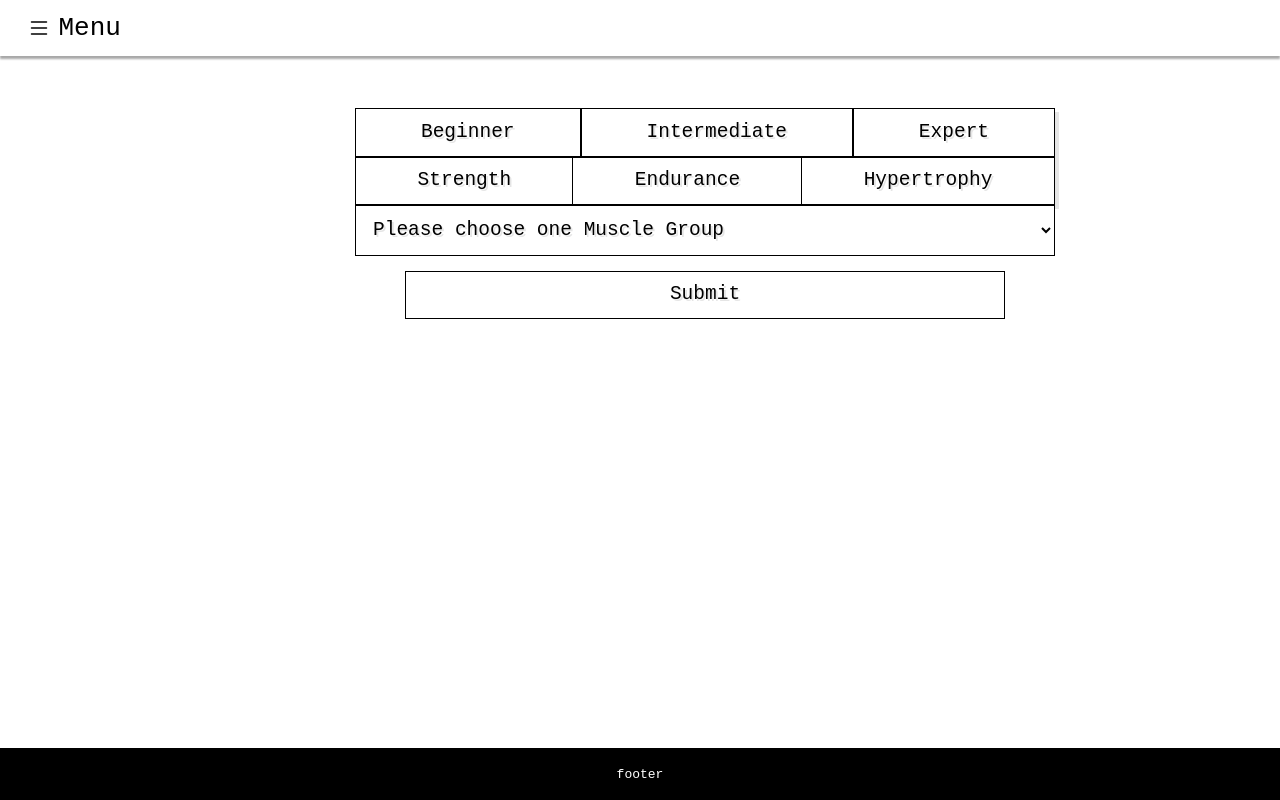
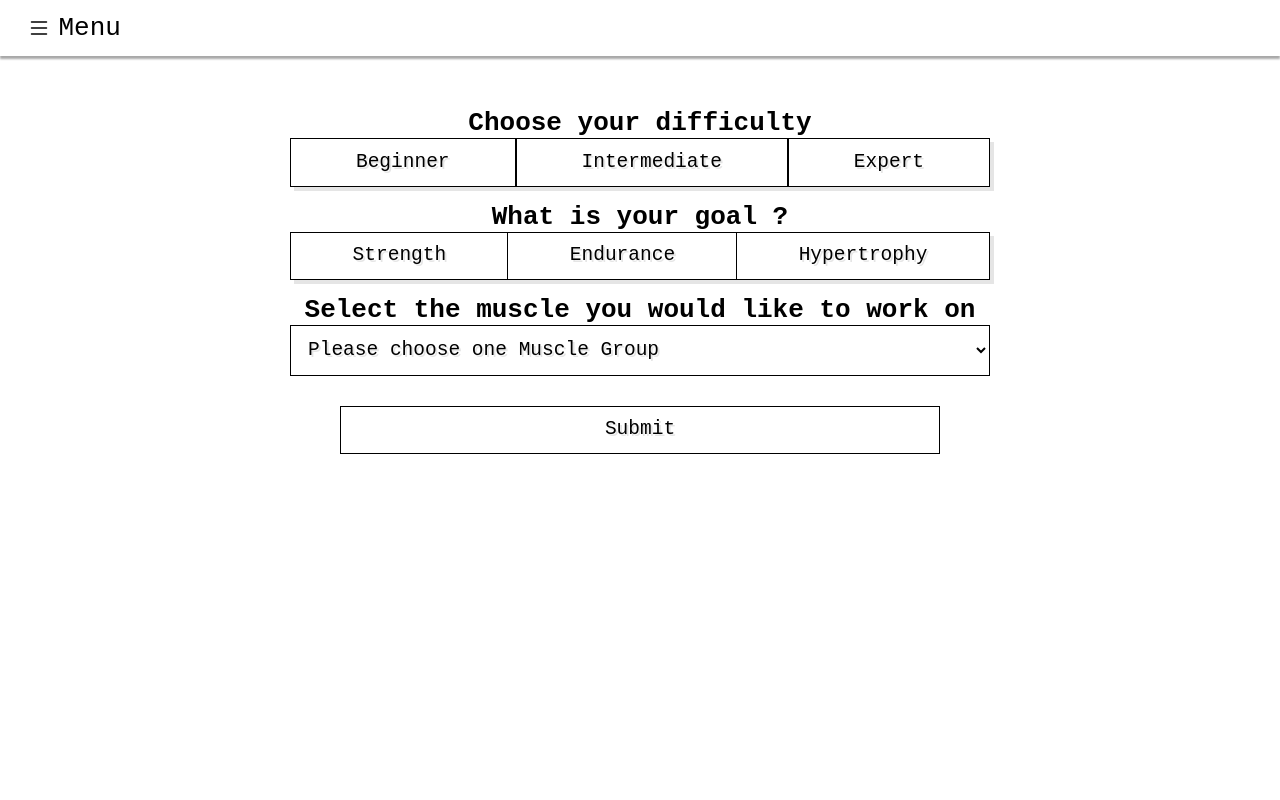
Before and after one commit to Gozi1/LH-FIT, a Next.js app: page /create-a-workout in a window 1280 px wide. Shown: the top 800 px of the page. Built offline with nearby package versions, Linux system fonts and the light colour scheme.

Commit message:
search helper uses multiple params

```diff
--- a/src/components/WorkOutGen.jsx
+++ b/src/components/WorkOutGen.jsx
@@ -31,11 +31,14 @@ const WorkOutGen = () => {
 
   return (
     <div className={styles['work-out-gen']}>
+      <h1>Choose your difficulty</h1>
       <div className={styles['work-out-container-difficulty']}>
         <Button name = 'Beginner'  keyName = 'difficulty' handleParams = {handleParams}params = {params}/>
         <Button name = 'Intermediate'  keyName = 'difficulty' handleParams = {handleParams}params = {params}/>
         <Button name = 'Expert'  keyName = 'difficulty' handleParams = {handleParams}params = {params}/>
       </div>
+      <br/>
+      <h1>What is your goal ?</h1>
       <div className={styles['work-out-container-type']}>
       <Button name = 'Strength'  keyName = 'type' handleParams = {handleParams}params = {params}/>
       <Button name = 'Endurance'  keyName = 'type' handleParams = {handleParams}params = {params}/>
@@ -44,7 +47,10 @@ const WorkOutGen = () => {
       {/*
       Stretch Feature maybe ....
       <div className={styles['equipment-container']}></div> */}
+      <br/>
+      <h1>Select the muscle you would like to work on </h1>
       <MuscleContainer handleParams = {handleParams} />
+      <br/>
       <br/>
       <button className={styles['submit']} onClick={handleSubmit}>Submit</button>
       {/* make an error page if user choose nothing */}
--- a/src/styles/globals.scss
+++ b/src/styles/globals.scss
@@ -6,7 +6,15 @@
   font-family: monospace;
 }
 main{
-  margin-left: 10rem;
+  // margin-left: 10rem;
+  display: flex;
+  justify-content: center;
+  height: 100vh;
+	width: 100%;
+	padding-bottom:50px;
+    // margin-bottom: 2.5rem;
+    // min-height: 100vh;
+
 }
 .nav{
   position: relative;
@@ -21,6 +29,7 @@ main{
   display:flex;
   z-index:100;
   align-items: center;
+  width: 100%;
   svg{
     font-size: 2rem;
     border: 1px solid transparent;
@@ -90,16 +99,14 @@ main{
 }
 
 .footer{
-  position: absolute;
+  // position: sticky;
   display: flex;
   justify-content: center;
   align-items: center;
     bottom: 0;
-    left: 0;
-    right: 0;
     background: #000;
     min-height: 4rem;
     width: 100vw;
-    margin-top: 40px;
+    margin-top: 3rem;
     color: #fff;
 }
```
Also changed, not shown: src/components/ExerciseItem.jsx (+23 -9 lines), src/styles/Exercise.module.scss (+23 -1 lines).
